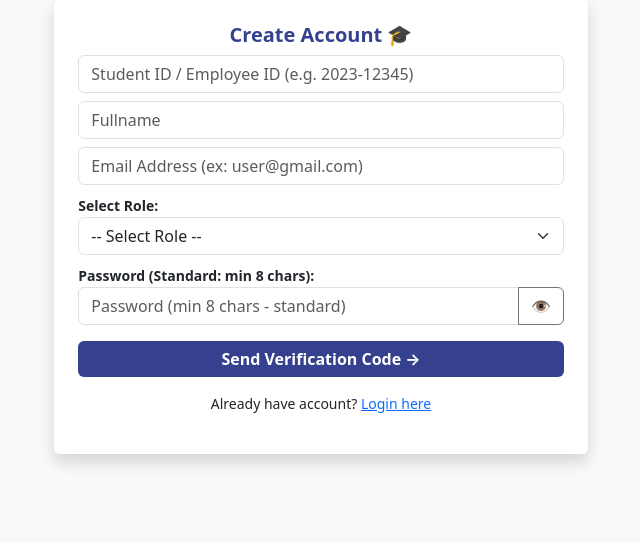
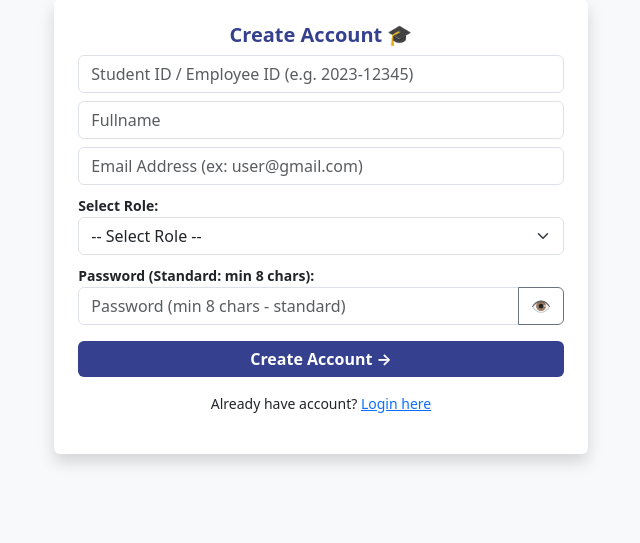
Before and after one commit to keithleymendoza08-creator/Campus-hardware-inventory, a Flask app: page /register in a window 1280 px wide. Shown: the part 81-624 px from the top of the page, without its empty margins (319-959 px from the left). Run offline with Flask 3, Linux system fonts and the light colour scheme; some libraries are stand-ins or nearby versions.

Commit message:
Updated registration workflow and button label to Create Account

```diff
--- a/templates/register.html
+++ b/templates/register.html
@@ -17,7 +17,7 @@
       <option value="laboratory_technician">ADMIN: LABORATORY TECHNICIAN</option>
     </select>
 
-    <!-- DEPARTMENT & SECTION - LALABAS LANG PAG STUDENT AT EMPLOYEE -->
+    <!-- DEPARTMENT & SECTION -->
     <div id="deptFields" style="display:none;">
       <label class="small fw-bold">Department / Program:</label>
       <select name="department" id="deptSelect" class="form-select mb-2">
@@ -43,18 +43,17 @@
         <option value="4B">4B</option>
         <option value="Employee">Employee</option>
       </select>
-      <!-- course = same as department para di magulo DB -->
       <input type="hidden" name="course" id="courseHidden" value="">
     </div>
 
     <label class="small fw-bold">Password (Standard: min 8 chars):</label>
     <div class="input-group mb-3">
       <input id="regPass" name="password" type="password" class="form-control" placeholder="Password (min 8 chars - standard)" required minlength="8">
-      <button type="button" class="btn btn-outline-secondary" onclick="togglePass()">👁️</button>
+      <button type="button" class="btn btn-outline-secondary" onclick="togglePass()">👁️️</button>
     </div>
 
-    <!-- Replaced Submit Button -->
-    <button class="primary wide btn btn-nu w-100 text-white fw-bold" type="submit" style="background:#35408E;">Send Verification Code <span>→</span></button>
+    <!-- BUTTON TEXT UPDATED -->
+    <button class="primary wide btn btn-nu w-100 text-white fw-bold" type="submit" style="background:#35408E;">Create Account <span>→</span></button>
   </form>
   <p class="mt-3 small text-center">Already have account? <a href="/login">Login here</a></p>
 </div>
```
